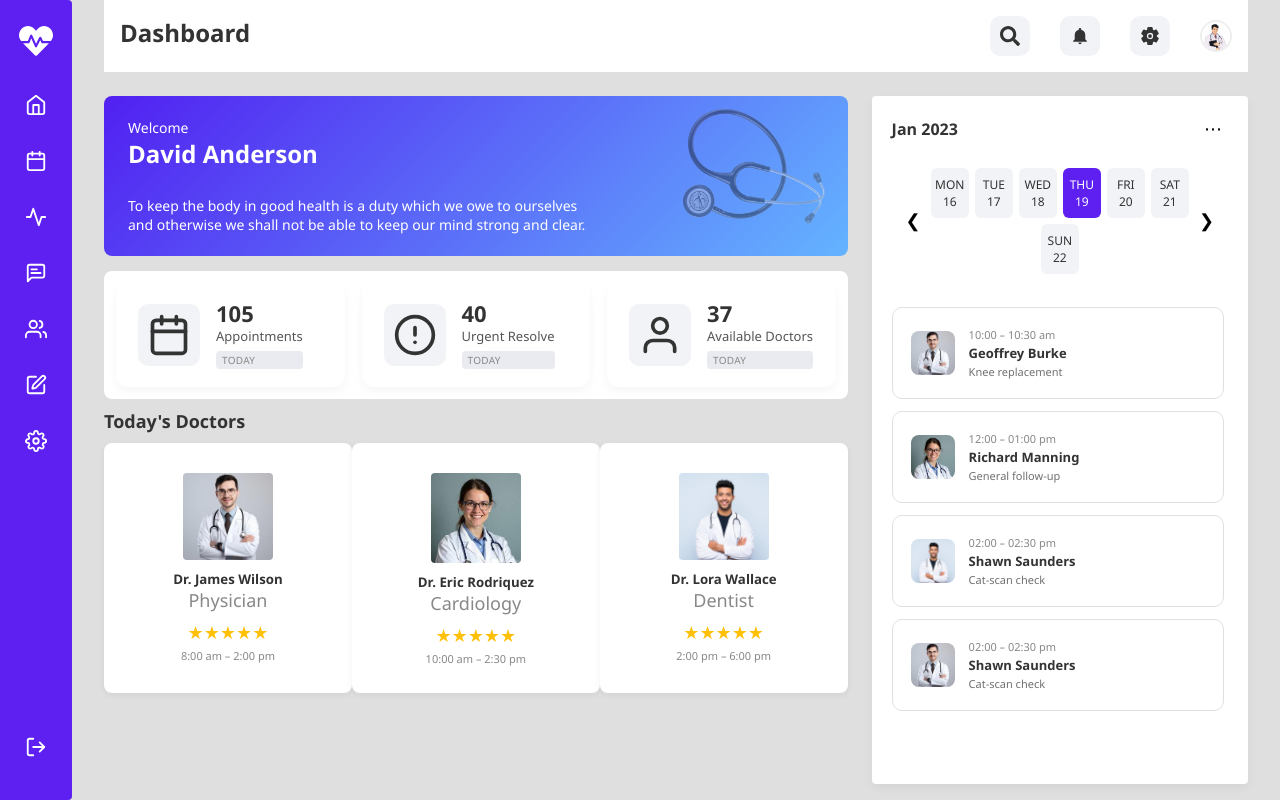
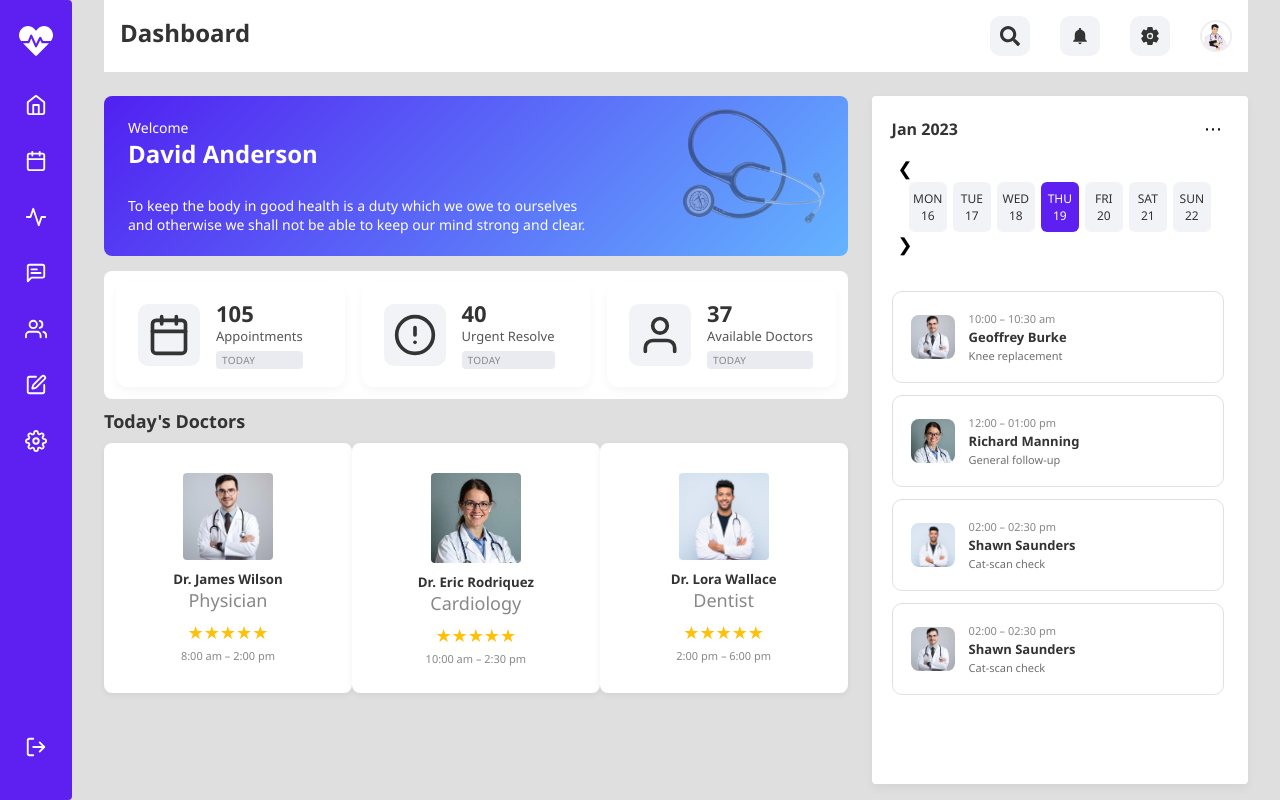
Before and after one commit to NilofarPinjari/hospitaldashboard, a React (Vite) app: page / in a window 1280 px wide. Built offline with nearby package versions, Linux system fonts and the light colour scheme.

Commit message:
Update ScheduleCard.jsx

```diff
--- a/src/components/ScheduleCard.jsx
+++ b/src/components/ScheduleCard.jsx
@@ -45,7 +45,7 @@ export default function ScheduleCard() {
         )}
       </div>
 
-      <div className="datestrip">
+      <div className="dateline">
         <button className="arrow" onClick={() => changeWeek(-1)}>&#10094;</button>
 
         <div className="daterow">
```
